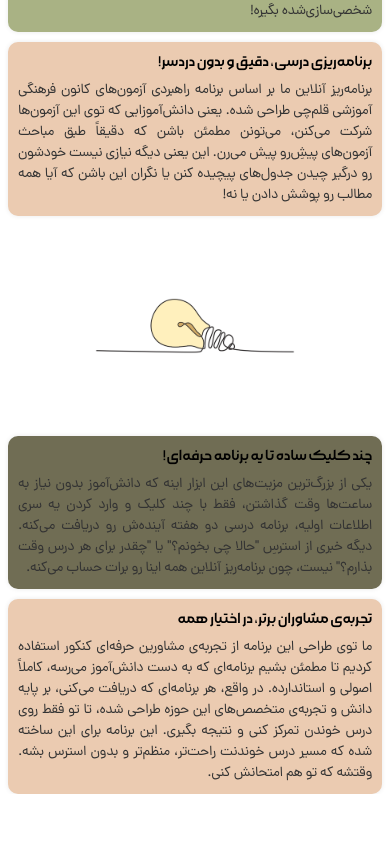
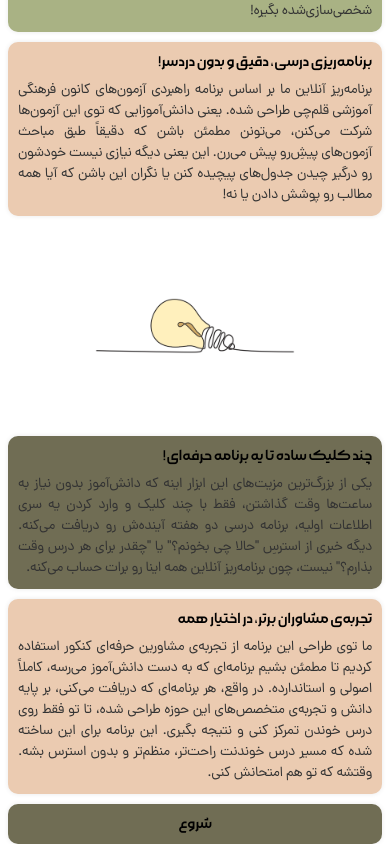
Before and after one commit to golsh1d/online-planner, a React (Create React App) app: page / in a window 390 px wide. Shown: the part 1267-2111 px from the top of the page. Before the commit the page ends 2061 px from the top, so only its background shows below. Built offline with nearby package versions, Linux system fonts and the light colour scheme.

Commit message:
finish responsive btn component

```diff
--- a/src/Components/about/About.css
+++ b/src/Components/about/About.css
@@ -78,7 +78,7 @@
       -webkit-transform: translateX(0px);
               transform: translateX(0px);
     }
-  }
+}
 
 
 @media screen and (max-width: 768px){
@@ -94,7 +94,7 @@
         height: min-content !important;
     }
     .About-section-text-title-max-768{
-        font-family: 18px;
+        font-size: 16px;
     }
     .About-section-text-des-max-768{
         margin-top: 8px;
@@ -131,7 +131,7 @@
         align-items: center;
     }
     .About-section-text-title-min-768{
-        font-family: 20px;
+        font-size: 18px;
     }
     .About-section-text-des-min-768{
         margin-top: 16px;
--- a/src/Components/about/About.js
+++ b/src/Components/about/About.js
@@ -3,13 +3,13 @@ import "./About.css";
 import { useRef, useState, useEffect } from "react";
 
 export default function About() {
-  const [firstAboutSectionIsVisible, firstAboutSectionSetIsVisible] =
+  const [firstAboutSectionIsVisible, setFirstAboutSectionIsVisible] =
     useState(false);
-  const [secondAboutSectionIsVisible, secondAboutSectionSetIsVisible] =
+  const [secondAboutSectionIsVisible, setSecondAboutSectionIsVisible] =
     useState(false);
-  const [thirdAboutSectionIsVisible, thirdAboutSectionSetIsVisible] =
+  const [thirdAboutSectionIsVisible, setThirdAboutSectionIsVisible] =
     useState(false);
-  const [forthAboutSectionIsVisible, forthAboutSectionSetIsVisible] =
+  const [forthAboutSectionIsVisible, setForthAboutSectionIsVisible] =
     useState(false);
 
   let firstAboutSection = useRef();
@@ -30,27 +30,27 @@ export default function About() {
       const height = window.innerHeight;
 
       if (firstAboutSectionTop < height && firstAboutSectionTop > 0) {
-        firstAboutSectionSetIsVisible(true);
+        setFirstAboutSectionIsVisible(true);
       } else {
-        firstAboutSectionSetIsVisible(false);
+        setFirstAboutSectionIsVisible(false);
       }
 
       if (secondAboutSectionTop < height && secondAboutSectionTop > 0) {
-        secondAboutSectionSetIsVisible(true);
+        setSecondAboutSectionIsVisible(true);
       } else {
-        secondAboutSectionSetIsVisible(false);
+        setSecondAboutSectionIsVisible(false);
       }
 
       if (thirdAboutSectionTop < height && thirdAboutSectionTop > 0) {
-        thirdAboutSectionSetIsVisible(true);
+        setThirdAboutSectionIsVisible(true);
       } else {
-        thirdAboutSectionSetIsVisible(false);
+        setThirdAboutSectionIsVisible(false);
       }
 
       if (forthAboutSectionTop < height && forthAboutSectionTop > 0) {
-        forthAboutSectionSetIsVisible(true);
+        setForthAboutSectionIsVisible(true);
       } else {
-        forthAboutSectionSetIsVisible(false);
+        setForthAboutSectionIsVisible(false);
       }
     };
 
--- /dev/null
+++ b/src/Components/button/Button.css
@@ -0,0 +1,56 @@
+.Button{
+    width: 100%;
+    height: min-content;
+    border-radius: 10px;
+    outline: none;
+    border: none;
+    box-shadow: 0px 0px 5px 0px #eaeaea;
+    font-family: morabba-medium;
+    background-color: #706d54;
+    overflow: hidden;
+}
+
+.Button-link{
+    width: 100%;
+    color: #000;
+    display: flex;
+    align-items: center;
+    justify-content: center;
+    transition: all 0.2s ease;
+}
+
+.Button:hover .Button-link{
+    scale: 1.3;
+}
+
+.slide-right {
+	-webkit-animation: slide-right 1s cubic-bezier(0.250, 0.460, 0.450, 0.940) both;
+	        animation: slide-right 1s cubic-bezier(0.250, 0.460, 0.450, 0.940) both;
+}
+
+@keyframes slide-right {
+    0% {
+        -webkit-transform: translateX(-50px);
+                transform: translateX(-50px);
+    }
+    100% {
+        -webkit-transform: translateX(0px);
+                transform: translateX(0px);
+    }
+}
+
+@media screen and (max-width: 768px){
+ .Button-max-768{
+    padding: 10px;
+    margin-top: 10px;
+    font-size: 16px;
+ }
+}
+
+@media screen and (min-width: 768px) {
+ .Button-min-768{
+    padding: 20px;
+    margin-top: 20px;
+    font-size: 18px;
+ }
+}
--- /dev/null
+++ b/src/Components/button/Button.js
@@ -0,0 +1,38 @@
+import React from "react";
+import "./Button.css";
+import { Link } from "react-router-dom";
+import { useState, useEffect, useRef } from "react";
+
+export default function Button() {
+  const [buttonIsVisible, setButtonIsVisible] = useState(false);
+
+  let button = useRef();
+
+  useEffect(() => {
+    const handleScroll = () => {
+      const top = button.current.getBoundingClientRect().top;
+      const height = window.innerHeight;
+
+      if (top < height && top > 0) {
+        setButtonIsVisible(true);
+      } else {
+        setButtonIsVisible(false);
+      }
+    };
+
+    window.addEventListener("scroll", handleScroll);
+    return () => {
+      window.removeEventListener("scroll", handleScroll);
+    };
+  }, []);
+
+  return (
+    <section className="container">
+      <button ref={button} className={`Button Button-max-768 Button-min-768 ${buttonIsVisible && "slide-right"}`}>
+        <Link to="/signUp" className="Button-link">
+          شروع
+        </Link>
+      </button>
+    </section>
+  );
+}
--- a/src/Pages/Home/Home.js
+++ b/src/Pages/Home/Home.js
@@ -4,6 +4,7 @@ import HeroHeader from "../../Components/heroHeader/HeroHeader";
 import ProductSlider from "../../Components/productSlider/ProductSlider";
 import Banner from "../../Components/banner/Banner";
 import About from "../../Components/about/About";
+import Button from "../../Components/button/Button";
 
 export default function Home() {
   return (
@@ -12,6 +13,7 @@ export default function Home() {
       <ProductSlider />
       <Banner />
       <About />
+      <Button />
     </>
   );
 }
```
